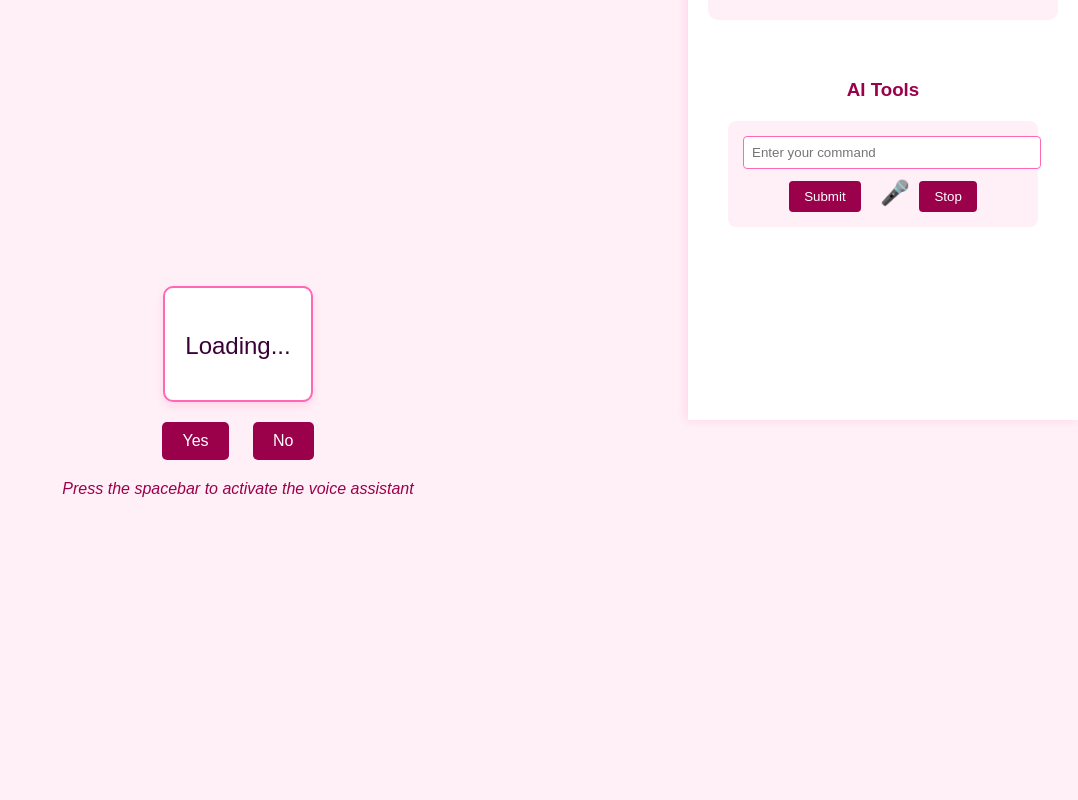
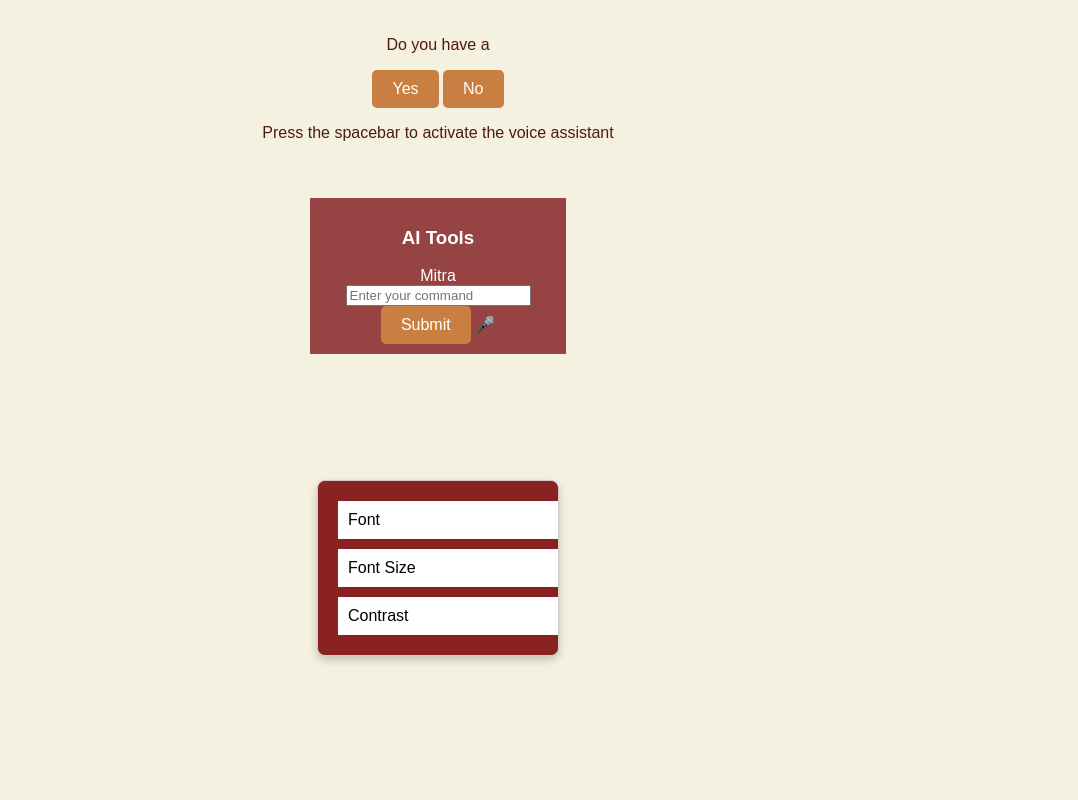
Before and after one commit to MadhankumarAI/EqualEdge-CodeRed25, a Flask app: page /intro in a window 1280 px wide. Shown: the whole page, without its empty margins (202-1280 px from the left). Run offline with Flask 3, Linux system fonts and the light colour scheme.

Commit message:
Update intro.html

```diff
--- a/templates/intro.html
+++ b/templates/intro.html
@@ -8,167 +8,189 @@
   <link rel="stylesheet" href="{{ url_for('static', filename='custom.css') }}">
 
   <style>
-     body {
+    /* General Reset */
+    body, html {
         margin: 0;
+        padding: 0;
         font-family: Arial, sans-serif;
-      background-color: #fff0f7;
-      color: #9b004b;
+        background-color: #F5F1E1; /* Light Sandalwood */
+        color: #4E1B10; /* Reddish Brown */
     }
 
+    /* Container */
     .container {
+        max-width: 1000px; /* Adjusted width */
+        margin: 0 auto;
+        padding: 20px;
         display: flex;
         flex-direction: column;
         align-items: center;
-      justify-content: center;
-      height: 100vh;
-      text-align: center;
-      margin-right: 400px; /* Make space for settings panel */
     }
 
-    .ai-assistant {
-      border: 2px solid #ff69b4;
-      border-radius: 10px;
-      padding: 20px;
-      background-color: #ffffff;
-      box-shadow: 0 4px 8px rgba(255, 105, 180, 0.2);
-      margin-bottom: 20px;
+    /* Header */
+    header {
+        width: 100%;
+        text-align: center;
+        padding: 20px 0;
+        background-color: #8B4D2B; /* Reddish Brown */
+        color: white;
     }
 
-    #display-text {
-      font-size: 1.5rem;
-      color: #3b0137;
-      margin-bottom: 20px;
-      font-family: inherit;
+    header h1 {
+        margin: 0;
+        font-size: 2.5rem;
     }
 
-    .button {
-      padding: 10px 20px;
+    /* AI Tool Section */
+    .ai-tool {
+        display: position;
+        align-items: center;
+        justify-content: center;
+        flex-wrap: w;
+        margin: 20px 0;
+        width: 20%; /* Adjusted width */
+    }
+
+    .ai-tool .tool {
+        width: 200px;
+        height: 200px;
+        margin: 10px;
+        border: 1px solid #D8A77C; /* Light Sandalwood */
+        border-radius: 10px;
+        box-shadow: 0 4px 6px rgba(0, 0, 0, 0.1);
+        display: flex;
+        align-items: center;
+        justify-content: center;
+        font-size: 1.2rem;
+        text-align: center;
+        background-color: white;
+        transition: transform 0.3s ease, box-shadow 0.3s ease;
+    }
+
+    .ai-tool .tool:hover {
+        transform: scale(1.05);
+        box-shadow: 0 6px 10px rgba(0, 0, 0, 0.15);
+    }
+
+    /* Font Changer */
+    .font-changer {
+        position: fixed;
+        top: 20px;
+        right: 50px;
+        display: flex;
+        flex-direction: column;
+        align-items: flex-end;
+        background-color: #8B4D2B; /* Reddish Brown */
+        color: white;
+        padding: 10px;
+        border-radius: 8px;
+
+    }
+
+    .font-changer button {
+        margin: 5px 0;
+        padding: 10px 15px;
         font-size: 1rem;
-      color: white;
-      background-color: #9b004b; /* Dark Pink */
+        background-color: white;
+        color: #8B4D2B; /* Reddish Brown */
         border: none;
         border-radius: 5px;
         cursor: pointer;
-      transition: background-color 0.3s;
-      margin: 0 10px;
+        transition: background-color 0.3s ease, color 0.3s ease;
     }
 
-    .button:hover {
-      background-color: #ff69b4;
+    .font-changer button:hover {
+        background-color: #7A3C24; /* Darker Reddish Brown */
+        color: white;
     }
 
-    .settings-container {
-      position: fixed;
-      top: 0;
-      right: 0;
-      background-color: #fff;
-      padding: 20px;
-      width: 350px;
-      height: 100vh;
-      box-shadow: -2px 0 10px rgba(255, 105, 180, 0.2);
-      overflow-y: auto;
+    /* Buttons */
+    button {
+        padding: 10px 20px;
+        font-size: 1rem;
+        border: none;
+        border-radius: 5px;
+        background-color: #C97F41; /* Light Sandalwood */
+        color: white;
+        cursor: pointer;
+        transition: background-color 0.3s ease, transform 0.3s ease;
     }
 
-    .settings-section {
-      background-color: #fff0f7;
-      padding: 15px;
-      border-radius: 10px;
-      margin-bottom: 20px;
+    button:hover {
+        background-color: #9E5E32; /* Darker Light Sandalwood */
+        transform: scale(1.05);
     }
 
-    .settings-section h3 {
-      color: #9b004b;
-      margin-top: 0;
-      margin-bottom: 15px;
+    /* Footer */
+    footer {
+        margin-top: 20px;
+        padding: 10px 0;
+        background-color: rgb(150, 67, 67); /* Reddish Brown */
+        color: white;
+        text-align: center;
+        width: 20%; /* Adjusted width */
+        margin-left: auto; /* Center the footer */
+        margin-right: auto; /* Center the footer */
     }
 
-    .font-options {
+    /* Footer Text */
+    footer p {
+        margin: 0;
+        font-size: 0.9rem;
+    }
+    /* Font Changer */
+.font-changer {
+    position: fixed;
+    top: 20px;
+    right: 50px;
     display: flex;
     flex-direction: column;
-      gap: 10px;
+    align-items: flex-center;
+    background-color: rgb(139, 69, 19); /* Brown background */
+    color: white;
+    padding: 50px;
+    border-radius: 8px;
+    box-shadow: 0 4px 6px rgba(0, 0, 0, 0.1);
 }
 
-    .font-button {
-      padding: 8px 15px;
-      background-color: #ff69b4;
-      color: white;
+/* Font Changer Buttons */
+.font-changer button {
+    margin: 5px 0;
+    padding: 10px 15px;
+    font-size: 1rem;
+    background-color: white;
+    color: rgb(139, 69, 19); /* Matching brown color */
     border: none;
     border-radius: 5px;
     cursor: pointer;
-      transition: background-color 0.3s;
+    transition: background-color 0.3s ease, color 0.3s ease;
 }
 
-    .font-button:hover {
-      background-color: #9b004b;
+/* Font Changer Button Hover */
+.font-changer button:hover {
+    background-color: rgb(139, 34, 34); /* Darker Brown */
+    color: white;
+}
+.settings-container {
+    position: fixed; /* Fixed positioning to keep it on the page */
+    top: 60%; /* Adjust this to move the container down */
+    left: 50%; /* Center horizontally */
+    transform: translateX(-50%); /* Adjust for exact centering horizontally */
+    z-index: 1000;
+    background-color: rgb(139, 34, 34);
+    border: 1px solid #ccc;
+    border-radius: 8px;
+    box-shadow: 0px 4px 8px rgba(0, 0, 0, 0.2);
+    padding: 10px;
+    width: 220px;
+    height: auto; /* Allow height to adjust based on content */
+}
+.settings-btn{
+    background-color:white;
+    color:black;
 }
 
-    .slider-container {
-      margin: 15px 0;
-    }
 
-    .slider-container p {
-      margin: 5px 0;
-      color: #9b004b;
-    }
-
-    .slider {
-      width: 100%;
-      margin: 10px 0;
-    }
-
-    .ai-tools {
-      color: #9b004b;
-      text-align: center;
-      padding: 20px;
-      background-color: #fff;
-      border-radius: 10px;
-      margin-top: 20px;
-    }
-
-    .command-box {
-      background-color: #fff0f7;
-      padding: 15px;
-      border-radius: 8px;
-      margin-top: 20px;
-    }
-
-    .command-box input[type="text"] {
-      width: 100%;
-      padding: 8px;
-      border: 1px solid #ff69b4;
-      border-radius: 4px;
-      margin-bottom: 10px;
-    }
-
-    .command-box button {
-      background-color: #9b004b;
-      color: white;
-      border: none;
-      padding: 8px 15px;
-      border-radius: 4px;
-      cursor: pointer;
-      margin: 0 5px;
-    }
-
-    .command-box button:hover {
-      background-color: #ff69b4;
-    }
-
-    #micIcon {
-      font-size: 24px;
-      margin-left: 10px;
-      cursor: pointer;
-    }
-
-    #stopButton {
-      background-color: #9b004b;
-    }
-
-    .hint {
-      color: #9b004b;
-      margin-top: 20px;
-      font-style: italic;
-    }
   </style>
 </head>
 <body>
@@ -177,95 +199,80 @@
           <p id="display-text">Loading...</p>
       </div>
       <div class="button-container">
-          <button id="yes-button" class="button">Yes</button>
-          <button id="no-button" class="button">No</button>
+          <button id="yes-button">Yes</button>
+          <button id="no-button">No</button>
       </div>
       <p class="hint">Press the spacebar to activate the voice assistant</p>
   </div>
-
   <div class="settings-container">
-        <div class="settings-section">
-            <h3>Font Selection</h3>
-            <div class="font-options">
-                <button class="font-button" onclick="setFont('Arial')">Arial</button>
-                <button class="font-button" onclick="setFont('Times New Roman')">Times New Roman</button>
-                <button class="font-button" onclick="setFont('Courier New')">Courier New</button>
-            </div>
+    <div class="settings-btn" onclick="toggleDropdown('fontDropdown')">Font</div>
+    <div class="dropdown" id="fontDropdown">
+        <button onclick="setFont('Arial')">Arial</button>
+        <button onclick="setFont('Courier New')">Courier New</button>
+        <button onclick="setFont('Georgia')">Georgia</button>
     </div>
 
-        <div class="settings-section">
-            <h3>Font Size</h3>
-            <div class="slider-container">
-                <input type="range" min="12" max="36" value="16" onchange="setFontSize(this.value)" class="slider">
+    <div class="settings-btn" onclick="toggleSlider('fontSizeSlider')">Font Size</div>
+    <div class="slider" id="fontSizeSlider">
+        <input type="range" min="10" max="50" value="16" onchange="setFontSize(this.value)">
         <p>Font Size: <span id="fontSizeValue">16px</span></p>
     </div>
-        </div>
 
-        <div class="settings-section">
-            <h3>Contrast</h3>
-            <div class="slider-container">
-                <input type="range" min="0.5" max="2" value="1" step="0.1" onchange="setContrast(this.value)" class="slider">
+    <div class="settings-btn" onclick="toggleSlider('contrastSlider')">Contrast</div>
+    <div class="slider" id="contrastSlider">
+        <input type="range" min="0.5" max="2" value="1" step="0.1" onchange="setContrast(this.value)">
         <p>Contrast: <span id="contrastValue">1</span></p>
     </div>
 </div>
-
-        <div class="ai-tools">
+<footer><div class="ai-tools">
     <h3>AI Tools</h3>
-            <div class="command-box">
+    <div class="square">
+        <i class="fas fa-robot"></i>
+        <span>Mitra</span>
+    </div>
+    <div class="square">
         <input type="text" id="voiceInput" placeholder="Enter your command" />
         <button onclick="sendVoiceCommand(event)">Submit</button>
-                <span id="micIcon">🎤</span>
-                <button id="stopButton">Stop</button>
+        <span id="micIcon" style="cursor: pointer;" onclick="startVoiceRecognition()">🎤</span> <!-- Microphone icon -->
+        <button id="stopButton" style="display: none;" onclick="stopVoiceRecognition(event)">Stop</button> <!-- Stop button -->
     </div>
+
     <div id="result"></div>
 </div>
-    </div>
+</footer>
 
   <script>
-        // Font and display settings functions
-        function setFont(fontFamily) {
-            document.body.style.fontFamily = fontFamily;
-        }
-
-        function setFontSize(size) {
-            document.body.style.fontSize = size + 'px';
-            document.getElementById('fontSizeValue').textContent = size + 'px';
-        }
-
-        function setContrast(value) {
-            document.body.style.filter = `contrast(${value})`;
-            document.getElementById('contrastValue').textContent = value;
-        }
-
-        // Main functionality
       document.addEventListener('DOMContentLoaded', async () => {
           const displayText = document.getElementById('display-text');
           const yesButton = document.getElementById('yes-button');
           const noButton = document.getElementById('no-button');
 
+          // Function to fetch and display text with typing effect
           async function displayTextWithSpeech(url) {
               const response = await fetch(url);
               const { text } = await response.json();
-                displayText.textContent = '';
+              displayText.textContent = ''; // Clear previous text
 
               let index = 0;
               function typeText() {
                   if (index < text.length) {
                       displayText.textContent += text.charAt(index);
                       index++;
-                        setTimeout(typeText, 50);
+                      setTimeout(typeText, 50); // Typing speed
                   }
               }
               typeText();
           }
 
+          // Fetch welcome message and disability question
           await displayTextWithSpeech('/speak-welcome');
-            await new Promise(resolve => setTimeout(resolve, 6000));
+          await new Promise(resolve => setTimeout(resolve, 6000)); // Delay for speech timing
           await displayTextWithSpeech('/ask-disability');
 
+          // Voice assistant activation on spacebar
           document.addEventListener('keydown', (event) => {
-                if (event.code === 'Space') {
-                    event.preventDefault();
+              if (event.code === 'Space') { // Check if spacebar is pressed
+                  event.preventDefault(); // Prevent default spacebar action (e.g., page scroll)
                   activateVoiceAssistant();
               }
           });
@@ -279,6 +286,7 @@
                   const spokenText = event.results[0][0].transcript.toLowerCase();
                   console.log("User said:", spokenText);
 
+                  // Send the voice input to Flask backend for processing
                   const response = await fetch('/process-voice', {
                       method: 'POST',
                       headers: { 'Content-Type': 'application/json' },
@@ -296,30 +304,34 @@
               };
           }
 
+          // Button click event listeners
           yesButton.addEventListener('click', () => {
-                window.location.href = '/upload';
+              window.location.href = '/upload'; // Redirect to /upload route
           });
 
           noButton.addEventListener('click', () => {
-                window.location.href = '/signup';
+              window.location.href = '/signup'; // Redirect to /signup route
           });
       });
-
-        // Voice recognition setup
+  </script>
+  <script>
     let recognition;
     let pauseTimer;
 
     function initializeSpeechRecognition() {
         recognition = new (window.SpeechRecognition || window.webkitSpeechRecognition)();
         recognition.lang = 'en-US';
-            recognition.interimResults = false;
-            recognition.maxAlternatives = 1;
+        recognition.interimResults = false; // Don't show partial results
+        recognition.maxAlternatives = 1; // Only accept the best alternative
         recognition.continuous = false;
 
+        // When speech recognition result is available
         recognition.onresult = function(event) {
             const transcript = event.results[0][0].transcript;
             console.log('Recognized command:', transcript);
+            console.log(transcript)
 
+            // Send the recognized command to the backend for processing
             fetch('/process_command', {
                 method: 'POST',
                 headers: { 'Content-Type': 'application/json' },
@@ -327,15 +339,17 @@
             })
             .then(response => response.json())
             .then(data => {
-                    window.location.href = data.redirect_url;
+                window.location.href = data.redirect_url;  // Redirect to the URL received from the backend
             })
             .catch(err => console.error('Error:', err));
         };
 
+        // Handle errors
         recognition.onerror = function(event) {
             console.error('Error occurred in recognition:', event.error);
         };
 
+        // Restart recognition on end to handle longer speech
         recognition.onend = function() {
             if (!pauseTimer) recognition.start();
         };
@@ -343,22 +357,33 @@
 
     document.addEventListener('keydown', function(event) {
         if (event.key === 'Escape') {
-                event.preventDefault();
-                if (!recognition) initializeSpeechRecognition();
-                recognition.start();
+            event.preventDefault();  // Prevent default Escape behavior
+            if (!recognition) initializeSpeechRecognition();  // Initialize if not already done
+            recognition.start();  // Start speech recognition
+
+            // Apply flickering effect on the button when speech recognition starts
+            document.getElementById('anvaya-item').classList.add('flickering');
             console.log("Speech recognition started.");
         }
     });
 
+    // Submit the recognized command if no new input for 5 seconds
     function resetPauseTimer() {
-            if (pauseTimer) clearTimeout(pauseTimer);
+        if (pauseTimer) clearTimeout(pauseTimer);  // Clear any existing timer
         pauseTimer = setTimeout(() => {
-                recognition.stop();
-            }, 5000);
+            recognition.stop();  // Stop recognition after 5 seconds of inactivity
+
+            // Remove flickering effect from the button when recognition stops
+            document.getElementById('anvaya-item').classList.remove('flickering');
+        }, 5000);  // 5 seconds pause
     }
 
-        recognition.onaudiostart = resetPauseTimer;
-        recognition.onend = resetPauseTimer;
+    // Detect speech input pauses
+    recognition.onaudiostart = resetPauseTimer;  // Reset the timer when speech starts
+    recognition.onend = resetPauseTimer;  // Reset the timer when speech ends
+
+
 </script>
+
 </body>
 </html>
```
Lines whose indentation alone changed are shown as unchanged.
